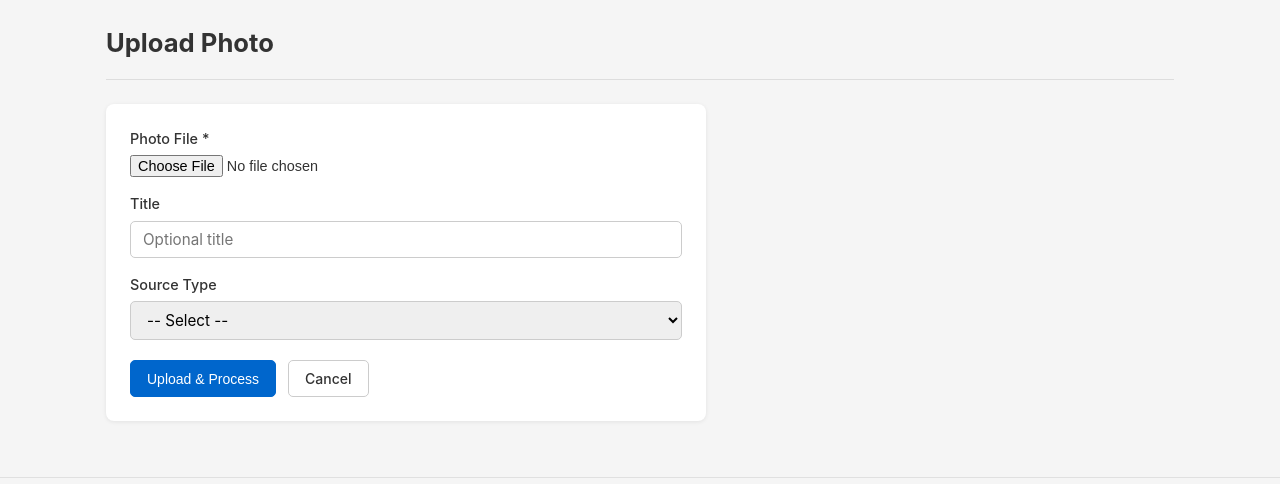
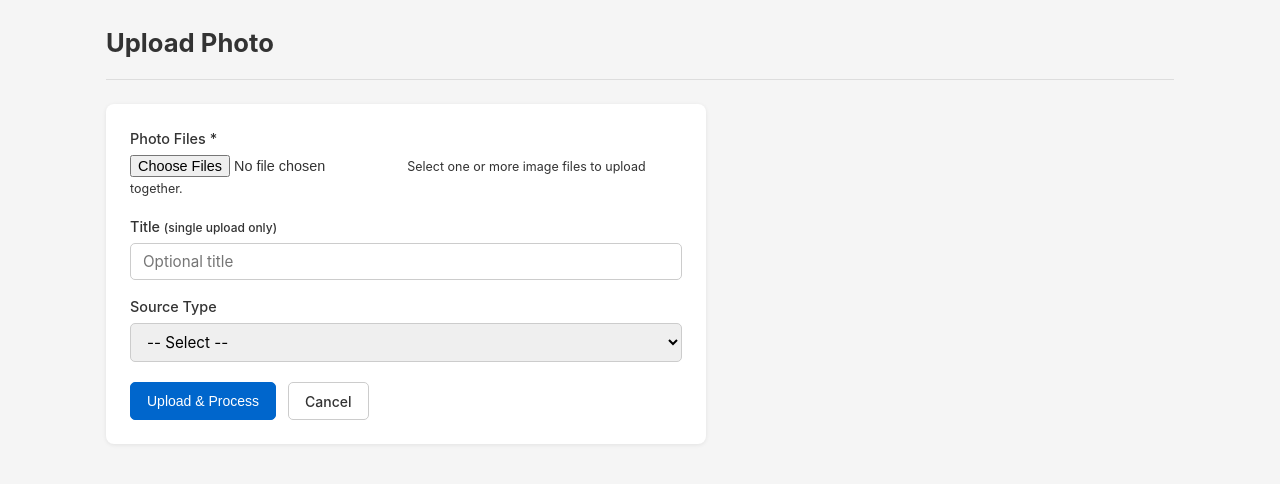
Before and after one commit to darkmooink/Photo-archive-, a Node server app: page /photos/upload in a window 1280 px wide. Shown: the part 50-534 px from the top of the page. Run offline with Node 20, Linux system fonts and the light colour scheme; data comes from the database, SQL or seed files in the repository; some libraries are stand-ins or nearby versions.

Commit message:
Fix require-not-defined in EJS and add bulk image upload
Agent-Logs-Url: https://github.com/darkmooink/Photo-archive-/sessions/7e2125b5-ab4e-4bfe-a9f7-df506392a636

Co-authored-by: darkmooink <6120847+darkmooink@users.noreply.github.com>

```diff
--- a/src/app.ts
+++ b/src/app.ts
@@ -19,13 +19,14 @@ app.use(express.static(path.join(process.cwd(), 'public')));
 app.use('/uploads', express.static(path.join(process.cwd(), 'uploads')));
 app.use('/processed', express.static(path.join(process.cwd(), 'data', 'processed')));
 
-// Make inboxCount available to all views
+// Make inboxCount and path helpers available to all views
 app.use((_req: Request, res: Response, next: NextFunction) => {
   try {
     res.locals['inboxCount'] = getInboxCount();
   } catch {
     res.locals['inboxCount'] = 0;
   }
+  res.locals['basename'] = path.basename;
   next();
 });
 
--- a/src/routes/photos.ts
+++ b/src/routes/photos.ts
@@ -31,7 +31,7 @@ const router = Router();
 
 router.get('/', listPhotos);
 router.get('/upload', getUploadForm);
-router.post('/upload', upload.single('photo'), handleUpload);
+router.post('/upload', upload.array('photos', 50), handleUpload);
 router.get('/:id', getPhotoDetail);
 router.get('/:id/edit', getEditForm);
 router.post('/:id/edit', saveEdit);
--- a/src/views/photos/detail.ejs
+++ b/src/views/photos/detail.ejs
@@ -46,19 +46,19 @@
 
     <% if (photo.clean_path) { %>
     <div id="tab-clean" class="tab-pane">
-      <img src="/processed/<%= require('path').basename(photo.clean_path) %>" alt="Clean" style="max-width:100%">
+      <img src="/processed/<%= basename(photo.clean_path) %>" alt="Clean" style="max-width:100%">
     </div>
     <% } %>
 
     <% if (photo.review_path) { %>
     <div id="tab-review" class="tab-pane">
-      <img src="/processed/<%= require('path').basename(photo.review_path) %>" alt="Review" style="max-width:100%">
+      <img src="/processed/<%= basename(photo.review_path) %>" alt="Review" style="max-width:100%">
     </div>
     <% } %>
 
     <% if (photo.labeled_path) { %>
     <div id="tab-labeled" class="tab-pane">
-      <img src="/processed/<%= require('path').basename(photo.labeled_path) %>" alt="Labeled" style="max-width:100%">
+      <img src="/processed/<%= basename(photo.labeled_path) %>" alt="Labeled" style="max-width:100%">
     </div>
     <% } %>
   </div>
--- a/src/views/photos/upload.ejs
+++ b/src/views/photos/upload.ejs
@@ -10,11 +10,12 @@
 
 <form action="/photos/upload" method="POST" enctype="multipart/form-data" class="form">
   <div class="form-group">
-    <label for="photo">Photo File *</label>
-    <input type="file" id="photo" name="photo" accept="image/*" required>
+    <label for="photos">Photo Files *</label>
+    <input type="file" id="photos" name="photos" accept="image/*" multiple required>
+    <small class="field-hint">Select one or more image files to upload together.</small>
   </div>
   <div class="form-group">
-    <label for="title">Title</label>
+    <label for="title">Title <small>(single upload only)</small></label>
     <input type="text" id="title" name="title" placeholder="Optional title">
   </div>
   <div class="form-group">
```
Also changed, not shown: src/controllers/photoController.ts (+16 -6 lines).
